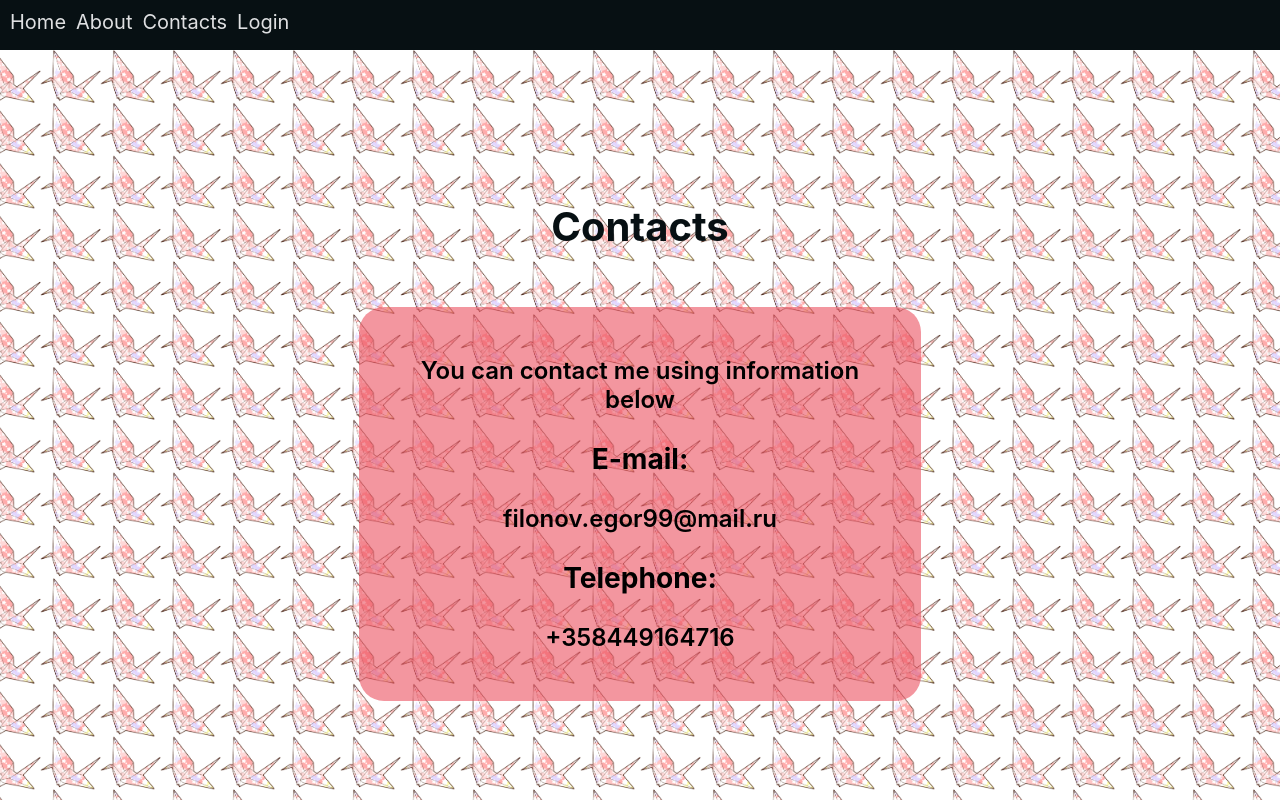
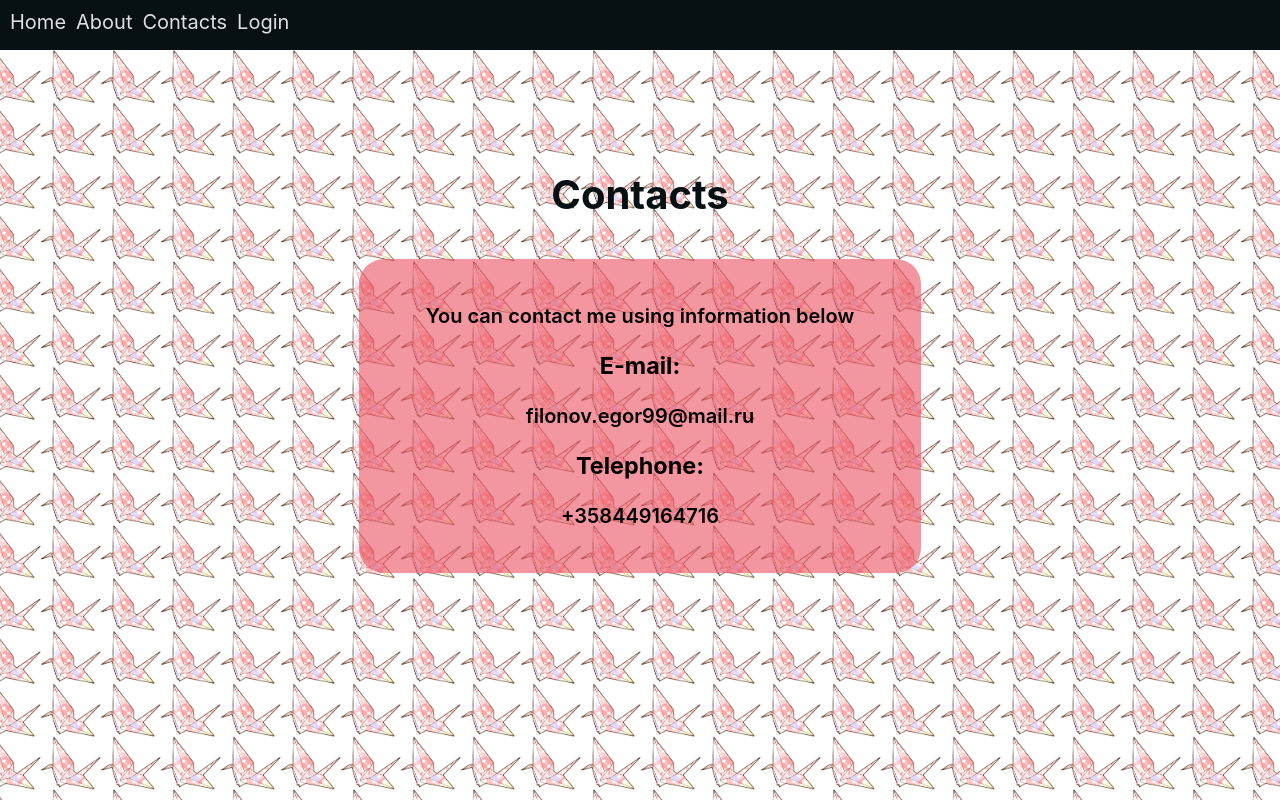
Before and after one commit to filonov-e/React-Multipage-Transition-Template, a React (Create React App) app: page /contacts in a window 1280 px wide. Built offline with nearby package versions, Linux system fonts and the light colour scheme.

Commit message:
small ui fixes

```diff
--- a/src/App.css
+++ b/src/App.css
@@ -60,7 +60,7 @@ header {
 }
 
 .Contacts header {
-  padding-top: 19vh;
+  padding-top: 15vh;
   color: #071013;
   font-size: 20pt;
 }
@@ -68,8 +68,8 @@ header {
 .Contacts-content {
   color: black;
   font-weight: 600;
-  font-size: 3vh;
-  margin-top: 7vh;
+  font-size: 2.5vh;
+  margin-top: 5vh;
   width: 40vw;
 }
 
@@ -89,6 +89,7 @@ header {
 }
 
 #login-bot-img {
+  pointer-events: none;
   position: absolute;
   bottom: 0;
   background-image: url('/waves.png');
```
